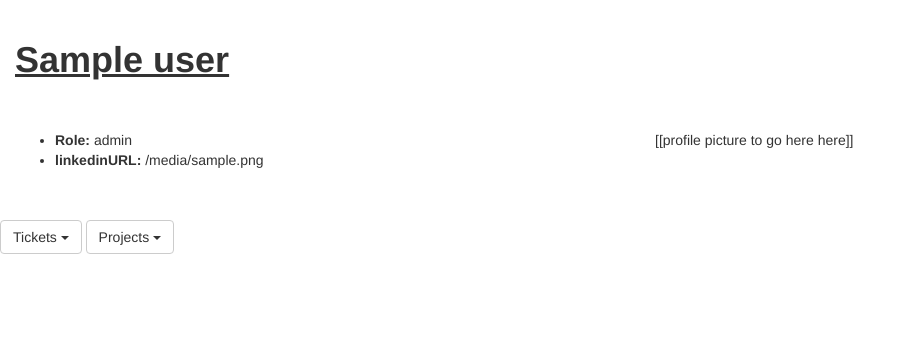
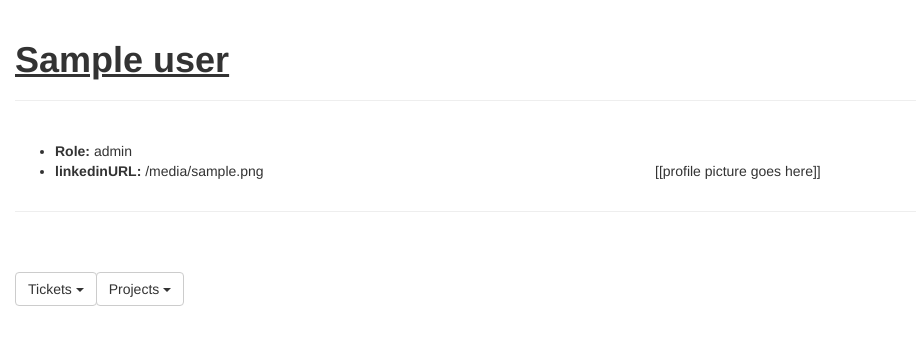
Before and after one commit to darrenburns/TeamProject3, a Django app: template templates/user_profile.html in a window 1280 px wide. Shown: the part 52-397 px from the top of the page, without its empty margins (0-916 px from the left). Run offline with Django 3.2, Linux system fonts and the light colour scheme; the template is opened without the code that fills it: most values are stand-ins (such as "Sample title", 1, 10 or a date in 2020); parts of the project's set-up code (start-up, migrations or seed data) failed here and were passed over; some libraries are stand-ins or nearby versions.

Commit message:
updated early version of profile page

```diff
--- a/templates/user_profile.html
+++ b/templates/user_profile.html
@@ -12,7 +12,7 @@
 
                 <div class="col-sm-12">
 
-                    <h1><strong> <u> {{ userProfile.user }} </u> </strong></h1>
+                    <h1><strong> <u> {{ userProfile.user }} </u> </strong></h1> <HR>
 
                 </div>
 
@@ -20,8 +20,9 @@
 
             <div class="row">
 
+
                 <div class="col-sm-6">
-                    <br><br>
+                    <br>
                     <ul>
                         <li><strong>Role:</strong> {{ userProfile.role }}</li>
                         <li><strong>linkedinURL:</strong> {{ userProfile.linkedinURL }}</li>
@@ -30,18 +31,20 @@
 
                 <div class="col-sm-6">
                     <br><br>
-                    {{ "[[profile picture to go here here]]" }}
+                    {{ "[[profile picture goes here]]" }}
 
                 </div>
 
             </div>
 
-        </div>
-
-
+            <HR>
             <div class="row">
                 <div class="col-sm-12">
                     <br><br>
+
+                    <div class="btn-group">
+
+                        <div class="btn-group">
 
                             <div class="dropdown">
                                 <button class="btn btn-default dropdown-toggle" type="button" id="dropdownMenu1"
@@ -52,30 +55,40 @@
                                 </button>
                                 <ul class="dropdown-menu" role="menu" aria-labelledby="dropdownMenu1">
                                     <li role="presentation"><a role="menuitem" tabindex="-1" href="#">Sample Ticket1</a></li>
-                        <li role="presentation" class="divider"></li>
                                     <li role="presentation"><a role="menuitem" tabindex="-1" href="#">Sample Ticket2</a></li>
                                     <li role="presentation"><a role="menuitem" tabindex="-1" href="#">Sample Ticket3</a></li>
                                     <li role="presentation"><a role="menuitem" tabindex="-1" href="#">Sample Ticket4</a></li>
                                 </ul>
 
-                    <button class="btn btn-default dropdown-toggle" type="button" id="dropdownMenu1"
+                            </div>
+
+                        </div>
+
+                        <div class="btn-group">
+
+                            <div class="dropdown">
+
+                                <button class="btn btn-default dropdown-toggle" type="button" id="dropdownMenu2"
                                         data-toggle="dropdown"
                                         aria-expanded="true">
                                     Projects
                                     <span class="caret"></span>
                                 </button>
-                    <ul class="dropdown-menu" role="menu" aria-labelledby="dropdownMenu1">
-                        <li role="presentation"><a role="menuitem" tabindex="-1" href="#">Social network for project
-                            task management</a></li>
-                        <li role="presentation"><a role="menuitem" tabindex="-1" href="#">Password Cracking</a></li>
-                        <li role="presentation"><a role="menuitem" tabindex="-1" href="#">Something else here</a></li>
-                        <li role="presentation"><a role="menuitem" tabindex="-1" href="#">Separated link</a></li>
+                                <ul class="dropdown-menu" role="menu" aria-labelledby="dropdownMenu2">
+                                    <li role="presentation"><a role="menuitem" tabindex="-1" href="#">Sample Project 1</a></li>
+                                    <li role="presentation"><a role="menuitem" tabindex="-1" href="#">Sample Project 2</a></li>
+                                    <li role="presentation"><a role="menuitem" tabindex="-1" href="#">You get the idea...</a></li>
+                                    <!--Note to self: menu items should be created based on list of projects/list of tickets (FOR i in tickets: create new menuitem(then add a divider? Dunno man. ) -->
                                 </ul>
+                            </div>
+
+                        </div>
 
                     </div>
 
                 </div>
             </div>
         </div>
+    </div>
 
 {% endblock %}
```
Lines whose indentation alone changed are shown as unchanged.
